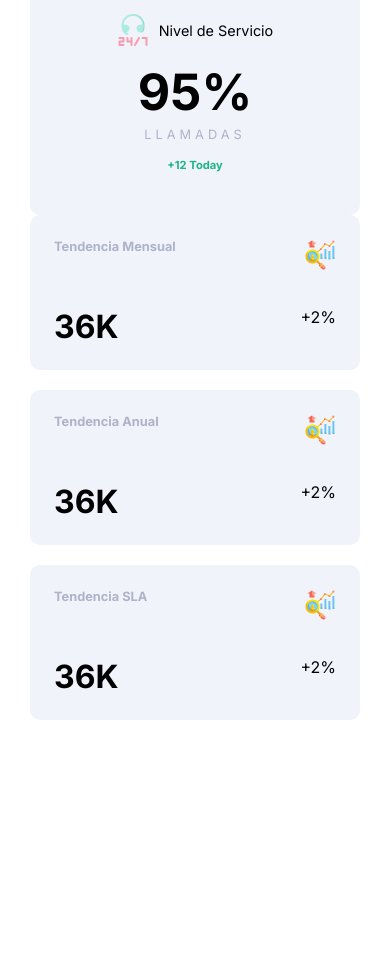
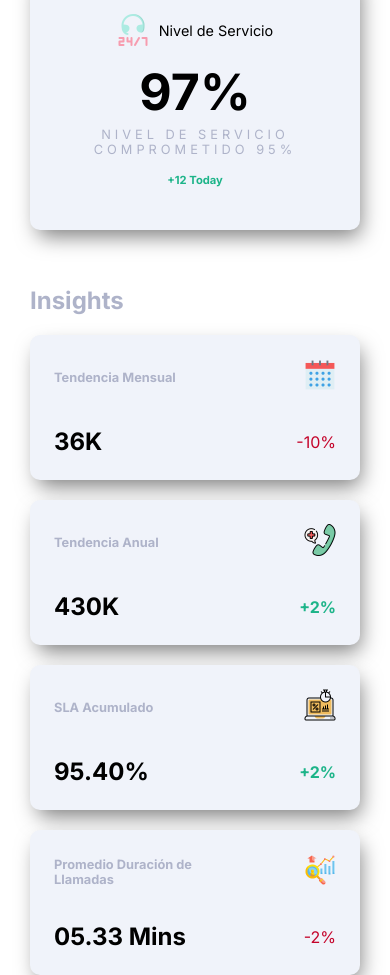
Before and after one commit to pacool84/ServiceDesk-Dashboard, a plain HTML site: page index.html in a window 390 px wide. Shown: the part 1000-1975 px from the top of the page. Before the commit the page ends 1720 px from the top, so only its background shows below. Drawn offline with Linux system fonts and the light colour scheme.

Commit message:
Adding more MiniCards indicators also adding responsive design and more styles

```diff
--- a/index.html
+++ b/index.html
@@ -8,6 +8,7 @@
       href="https://fonts.googleapis.com/css2?family=Inter:wght@400;700&display=swap"
       rel="stylesheet"
     />
+    <link rel="shortcut icon" href="/assets/walmart.png" type="image/x-icon" />
     <link rel="stylesheet" href="styles.css" />
   </head>
   <body>
@@ -60,8 +61,10 @@
               Nivel de Servicio
             </p>
             <p class="card-stadistic">
-              <span class="card-stadistic-number">95%</span>
-              <span class="card-stadistic-title">Llamadas</span>
+              <span class="card-stadistic-number">97%</span>
+              <span class="card-stadistic-title"
+                >Nivel de Servicio Comprometido 95%</span
+              >
             </p>
             <p class="card-variation">+12 Today</p>
           </article>
@@ -70,32 +73,41 @@
     </section>
     <section class="trend-indicators">
       <div class="wrapper">
+        <h2>Insights</h2>
         <div class="layout">
           <div class="minicard">
             <p class="minicard-trend">Tendencia Mensual</p>
             <p class="minicard-trend-icon">
-              <img src="./assets/trend.png" alt="" />
+              <img src="./assets/monthTrend.png" alt="" />
             </p>
             <p class="minicard-trend-info">36K</p>
-            <p class="minicard-trend-average">+2%</p>
+            <p class="minicard-trend-average is-negative">-10%</p>
           </div>
 
           <div class="minicard">
             <p class="minicard-trend">Tendencia Anual</p>
             <p class="minicard-trend-icon">
-              <img src="./assets/trend.png" alt="" />
+              <img src="./assets/anualTrend.png" alt="" />
             </p>
-            <p class="minicard-trend-info">36K</p>
+            <p class="minicard-trend-info">430K</p>
             <p class="minicard-trend-average">+2%</p>
           </div>
 
           <div class="minicard">
-            <p class="minicard-trend">Tendencia SLA</p>
+            <p class="minicard-trend">SLA Acumulado</p>
+            <p class="minicard-trend-icon">
+              <img src="./assets/averageTime.png" alt="" />
+            </p>
+            <p class="minicard-trend-info">95.40%</p>
+            <p class="minicard-trend-average">+2%</p>
+          </div>
+          <div class="minicard">
+            <p class="minicard-trend">Promedio Duración de Llamadas</p>
             <p class="minicard-trend-icon">
               <img src="./assets/trend.png" alt="" />
             </p>
-            <p class="minicard-trend-info">36K</p>
-            <p class="minicard-trend-average">+2%</p>
+            <p class="minicard-trend-info">05.33 Mins</p>
+            <p class="minicard-trend-average is-negative">-2%</p>
           </div>
         </div>
       </div>
--- a/styles.css
+++ b/styles.css
@@ -34,6 +34,7 @@ body {
 
 .main-indicators {
   margin-top: -50px;
+  margin-bottom: 3.5em;
 }
 
 .wrapper {
@@ -52,6 +53,9 @@ body {
   text-align: center;
   padding: 2em 0;
   position: relative;
+  -webkit-box-shadow: 4px 10px 21px -4px rgba(0, 0, 0, 0.52);
+  -moz-box-shadow: 4px 10px 21px -4px rgba(0, 0, 0, 0.52);
+  box-shadow: 4px 10px 21px -4px rgba(0, 0, 0, 0.52);
 }
 
 .card:before {
@@ -116,7 +120,8 @@ body {
   font-size: 0.7em;
 }
 
-.trend-indicators {
+.trend-indicators h2 {
+  color: var(--gray-color);
 }
 
 .minicard {
@@ -126,6 +131,10 @@ body {
   background-color: #f0f3fa;
   border-radius: 10px;
   padding: 1.5em;
+  align-items: center;
+  -webkit-box-shadow: 4px 10px 21px -4px rgba(0, 0, 0, 0.52);
+  -moz-box-shadow: 4px 10px 21px -4px rgba(0, 0, 0, 0.52);
+  box-shadow: 4px 10px 21px -4px rgba(0, 0, 0, 0.52);
 }
 
 .minicard p {
@@ -148,11 +157,41 @@ body {
 }
 
 .minicard-trend-info {
-  font-size: 2em;
+  font-size: 1.5em;
   font-weight: bold;
 }
 
 .minicard-trend-average {
   text-align: right;
   justify-items: flex-end;
+  color: var(--green-positive);
+  font-weight: bold;
 }
+
+.minicard-trend-average.is-negative {
+  color: var(--red-negative);
+  font-weight: 500;
+}
+
+@media screen and (min-width: 480px) {
+  .layout {
+    grid-template-columns: 1fr 1fr;
+    grid-column-gap: 1.5em;
+  }
+  .wrapper {
+    max-width: 1440px;
+    margin: auto;
+  }
+}
+
+@media screen and (min-width: 768px) {
+  .layout {
+    grid-template-columns: 1fr 1fr 1fr;
+  }
+}
+
+@media screen and (min-width: 1024px) {
+  .layout {
+    grid-template-columns: 1fr 1fr 1fr 1fr;
+  }
+}
```
Also changed, not shown: assets/anualTrend.png (added), assets/averageTime.png (added), assets/monthTrend.png (added), assets/walmart.png (added).
